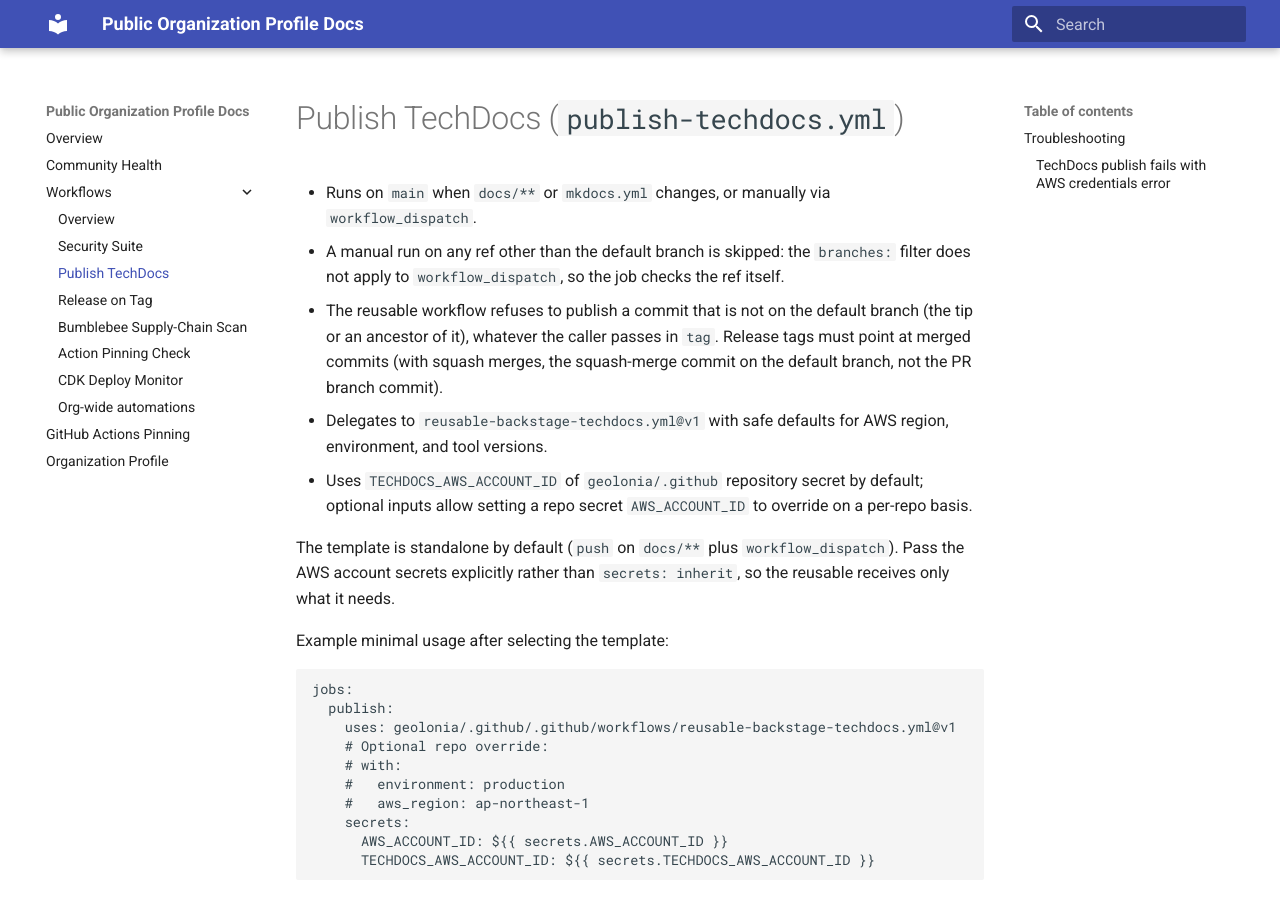
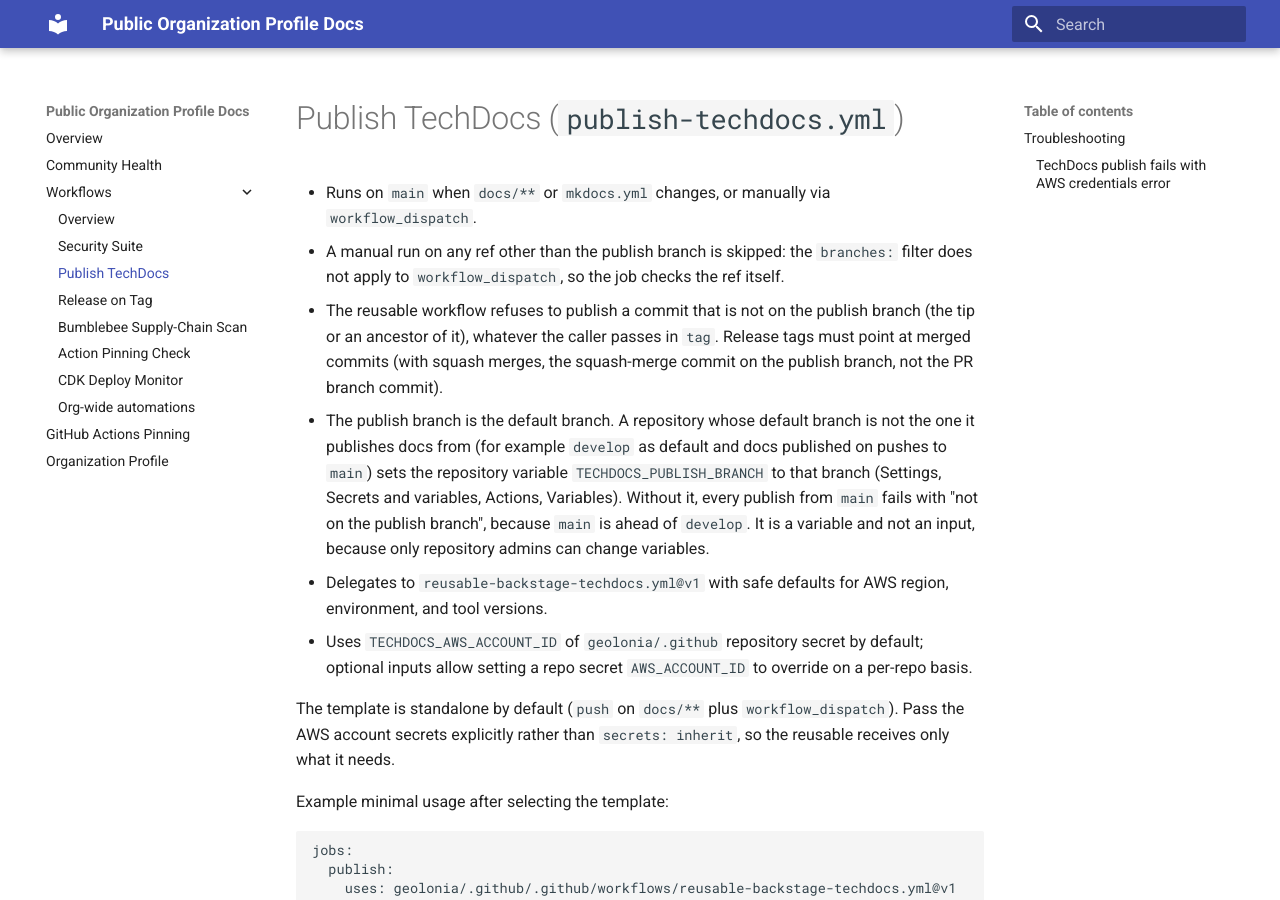
Before and after one commit to geolonia/.github, an MkDocs documentation site: the page built from docs/workflows/publish-techdocs.md, in a window 1280 px wide and 900 px high. Built offline with MkDocs 1.6.1 and Material for MkDocs 9.7.7, drawn with Linux system fonts in a browser that asks for light colours.

Commit message:
fix(techdocs): allow a publish branch other than the default branch
Repositories with develop as default branch that publish docs from main
fail the merged-commit check, because main is ahead of develop. Add the
repository variable TECHDOCS_PUBLISH_BRANCH; the check and the template's
dispatch guard use it, else the default branch.

```diff
--- a/docs/workflows/publish-techdocs.md
+++ b/docs/workflows/publish-techdocs.md
@@ -1,13 +1,21 @@
 # Publish TechDocs (`publish-techdocs.yml`)
 
 - Runs on `main` when `docs/**` or `mkdocs.yml` changes, or manually via `workflow_dispatch`.
-- A manual run on any ref other than the default branch is skipped: the
+- A manual run on any ref other than the publish branch is skipped: the
   `branches:` filter does not apply to `workflow_dispatch`, so the job checks
   the ref itself.
-- The reusable workflow refuses to publish a commit that is not on the default
+- The reusable workflow refuses to publish a commit that is not on the publish
   branch (the tip or an ancestor of it), whatever the caller passes in `tag`.
   Release tags must point at merged commits (with squash merges, the
-  squash-merge commit on the default branch, not the PR branch commit).
+  squash-merge commit on the publish branch, not the PR branch commit).
+- The publish branch is the default branch. A repository whose default branch
+  is not the one it publishes docs from (for example `develop` as default and
+  docs published on pushes to `main`) sets the repository variable
+  `TECHDOCS_PUBLISH_BRANCH` to that branch (Settings, Secrets and variables,
+  Actions, Variables). Without it, every publish from `main` fails with
+  "not on the publish branch", because `main` is ahead of `develop`. It is a
+  variable and not an input, because only repository admins can change
+  variables.
 - Delegates to `reusable-backstage-techdocs.yml@v1` with safe defaults for AWS
   region, environment, and tool versions.
 - Uses `TECHDOCS_AWS_ACCOUNT_ID` of `geolonia/.github` repository secret by default;
```
Also changed, not shown: 2 other files.
